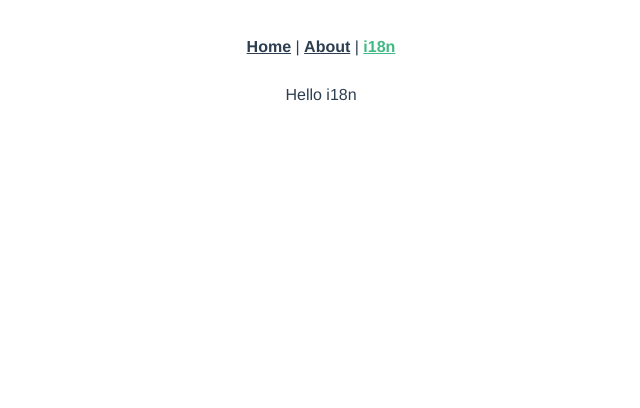
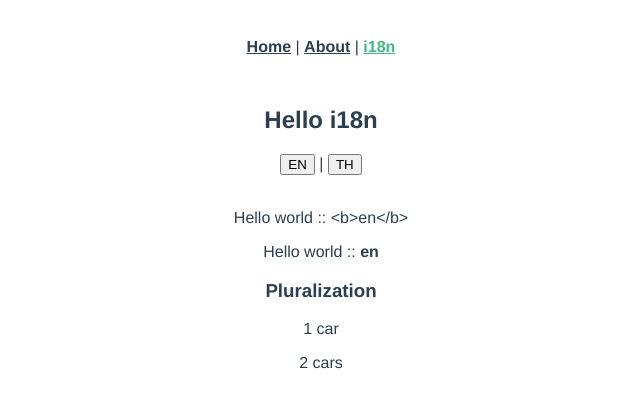
Before and after one commit to CodeBanBan/vue-hello-world, a Vue app: page /i18n-sample in a window 1280 px wide. Shown: the top 408 px of the page, without its empty margins (319-959 px from the left). Built offline with nearby package versions, Linux system fonts and the light colour scheme.

Commit message:
i18n: sample i18n - basic - html format - parameter - pluralization

```diff
--- /dev/null
+++ b/src/i18n.js
@@ -0,0 +1,26 @@
+import Vue from 'vue'
+import VueI18n from 'vue-i18n'
+
+Vue.use(VueI18n)
+
+const messages = {
+  en: {
+    message: {
+      hello: 'Hello world :: <b>{lang}</b>'
+    },
+    car: 'car | cars'
+  },
+  th: {
+    message: {
+      hello: 'สวัสดีชาวโลก :: <b>{lang}</b>'
+    }
+  }
+}
+
+const i18n = new VueI18n({
+  locale: 'en', // set locale
+  fallbackLocale: 'en',
+  messages // set locale messages
+})
+
+export default i18n
--- a/src/main.js
+++ b/src/main.js
@@ -1,10 +1,12 @@
 import Vue from 'vue'
 import App from './App.vue'
 import router from './router'
+import i18n from './i18n'
 
 Vue.config.productionTip = false
 
 new Vue({
+  i18n,
   router,
   render: h => h(App)
 }).$mount('#app')
--- a/src/views/i18n/I18NSample.vue
+++ b/src/views/i18n/I18NSample.vue
@@ -1,10 +1,23 @@
 <template>
   <div class="home">
-    Hello i18n
+    <h2>Hello i18n</h2>
+    <button v-on:click="$i18n.locale = 'en'">EN</button> |
+    <button v-on:click="$i18n.locale = 'th'">TH</button>
+    <br><br>
+    <div>
+      <p>{{ $t('message.hello', { lang: $i18n.locale }) }}</p>
+      <p v-html="$t('message.hello', { lang: $i18n.locale })"></p>
+    </div>
+    <div>
+      <h3>Pluralization</h3>
+      <p>1 {{ $tc('car', 1) }}</p>
+      <p>2 {{ $tc('car', 2) }}</p>
+    </div>
   </div>
 </template>
 
 <script>
+
 export default {
   name: 'i18n-sample',
   components: {}
```
